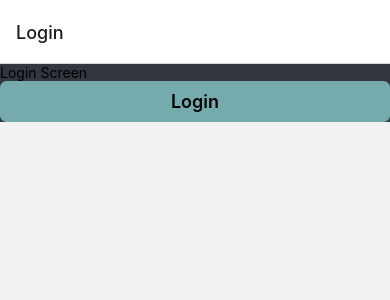
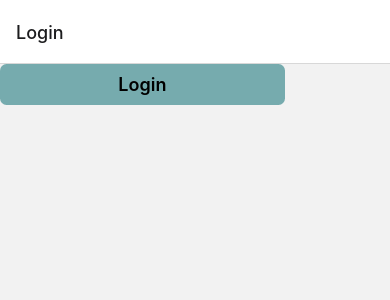
Before and after one commit to Nach0Zar/AppsDistribuidas-G8-Front, a React Native app: screen / in a window 390 px wide. Shown: the top 300 px of the page. Built offline with nearby package versions, Linux system fonts and the light colour scheme.

Commit message:
Add Custom Button and Profile Image components

```diff
--- a/app/ui/components/atoms/buttons/button/CustomButton.tsx
+++ b/app/ui/components/atoms/CustomButton.tsx
@@ -1,6 +1,6 @@
 import React from "react";
 import { Button, StyleSheet, TouchableHighlight, TouchableOpacity, View, Text} from "react-native";
-import { COLOR } from "../../../../styles/Theme";
+import { COLOR } from "../../styles/Theme";
 
 
 type Props = {
@@ -9,19 +9,15 @@ type Props = {
 }
 
 
-
-
-
 export const CustomButton = ({title, onPress} : Props) => {
     return(
-        <TouchableHighlight onPress={onPress}>
-            <View style={styles.button}>
+        <TouchableHighlight style={styles.button} onPress={onPress}>
+            <View>
                 <Text style={styles.text}>{title}</Text>
             </View>
         </TouchableHighlight>
     )
 }
-
 
 
 const styles = StyleSheet.create({
@@ -31,6 +27,7 @@ const styles = StyleSheet.create({
         alignItems : 'center',
         padding:10,
         borderRadius: 6.5,
+        width: '73%'
     },
     text:{
         fontWeight: "600",
--- /dev/null
+++ b/app/ui/components/atoms/ProfileImage.tsx
@@ -0,0 +1,36 @@
+import React from "react"
+import { Image, StyleSheet, Text, View } from "react-native"
+
+
+type Props = {
+    pictureUrl : string
+}
+
+export const ProfileImage = ({pictureUrl} : Props) => {
+
+    return(
+        <View style={styles.container}>
+            <Image
+            source={{uri: pictureUrl}}
+            style={styles.image}/>
+        </View>
+    )
+}
+
+
+const styles = StyleSheet.create({
+    image : {
+        borderRadius : 100,
+        flex: 1,
+        margin: 10
+    },
+    container : {
+        backgroundColor: 'black',
+        width: '50%',
+        flex: 5
+    }
+
+
+
+}
+)
--- /dev/null
+++ b/app/ui/components/molecules/ProfileInfo.tsx
@@ -0,0 +1,63 @@
+import { Image, StyleSheet, Text, TextInput, View } from "react-native"
+import React, { useState } from "react"
+import { ProfileImage } from "../atoms/ProfileImage";
+
+
+export const ProfileInfo = () => {
+    const [name, setName] = useState('');
+    const [surnname, setSurname] = useState('')
+
+
+
+    return (
+        <View style={styles.container}>
+            <Text style={styles.title}>Datos del usuario</Text>
+            <ProfileImage pictureUrl="https://t4.ftcdn.net/jpg/03/64/21/11/360_F_364211147_1qgLVxv1Tcq0Ohz3FawUfrtONzz8nq3e.jpg"/>
+            <TextInput
+                style={styles.textInput}
+                onChangeText={setName}
+                value={name}
+            />
+            <TextInput
+                style={styles.textInput}
+                onChangeText={setSurname}
+                value={surnname}
+            />
+            <TextInput
+                style={styles.textInput}
+                onChangeText={setSurname}
+                value={surnname}
+                editable={false}
+            />
+            <TextInput
+                style={styles.textInput}
+                onChangeText={setSurname}
+                value={surnname}
+            />
+        </View>
+    )
+
+
+}
+
+const styles = StyleSheet.create({
+    textInput: {
+        borderWidth: 1,
+        padding:10,
+        margin:5,
+        width : '70%',
+        flex: 1
+    },
+    container: {
+        backgroundColor : 'yellow',
+        alignItems: 'center',
+        height : '80%',
+        marginTop: 10
+    },
+    title: {
+        fontWeight: 'bold',
+        fontSize: 20
+    }
+
+
+})
--- a/app/ui/screens/LoginScreen.js
+++ b/app/ui/screens/LoginScreen.js
@@ -5,14 +5,13 @@ import { NavigationContainer, NavigatorScreenParams } from "@react-navigation/na
 import { NativeStackNavigationOptions, NativeStackScreenProps, createNativeStackNavigator } from "@react-navigation/native-stack";
 import { Routes } from "../../navigation/Routes";
 import { RootStackParamList } from "../../navigation/Navigation";
-import { CustomButton } from "../components/atoms/buttons/button/CustomButton";
+import { CustomButton } from "../components/atoms/CustomButton";
 
 
 export const LoginScreen = ({navigation}) => {
 
     return(
         <View style={Styles.container}>
-            <Text>Login Screen</Text>
             <CustomButton title="Login" onPress={() => navigation.navigate(Routes.ProfileInfoStack) }/>
         </View>
     )
@@ -22,7 +21,7 @@ export const LoginScreen = ({navigation}) => {
 
 const Styles = StyleSheet.create({
     container: {
-        backgroundColor : COLOR.primaryBackground
+
     }
 
 
--- a/app/ui/screens/ProfileInfoScreen.js
+++ b/app/ui/screens/ProfileInfoScreen.js
@@ -1,15 +1,59 @@
 import { NavigationContainer } from "@react-navigation/native"
 import React from "react"
-import { Button, Text, View } from "react-native"
+import { Button, StyleSheet, Text, TouchableHighlight, View } from "react-native"
 import { Routes } from "../../navigation/Routes"
+import { ProfileInfo } from "../components/molecules/ProfileInfo"
+import { CustomButton } from "../components/atoms/CustomButton"
 
 
-export const ProfileInfoScreen = ({navigation}) => {
 
-    return(
-        <View>
-            <Text>ProfileInfoScreen</Text>
-            <Button title="Guardar" onPress={() => navigation.navigate(Routes.HomeStack)}/>
+export const ProfileInfoScreen = ({ navigation }) => {
+
+    return (
+        <View style={styles.container}>
+            <View>
+                <TouchableHighlight style={styles.topButton}>
+                    <View>
+                        <Text style={styles.topButton.text}>Omitir por ahora</Text>
+                    </View>
+                </TouchableHighlight>
+            </View>
+            <View style={styles.profileContainer}>
+
+                    <ProfileInfo />
+
+            </View>
+            <View style={styles.buttonContainer}>
+                <CustomButton title="Guardar" />
+            </View>
         </View>
     )
 }
+
+const styles = StyleSheet.create({
+    container: {
+        backgroundColor: 'red',
+        flexDirection: 'column',
+        flex: 1
+    },
+    buttonContainer: {
+        backgroundColor: 'green',
+        flexDirection: 'row',
+        justifyContent: 'center',
+        alignItems: 'center',
+        flex: 1
+    },
+    profileContainer: {
+        backgroundColor: 'orange',
+
+        height: 'auto'
+    },
+    topButtonContainer: {
+
+    },
+    topButton:{
+        text: {
+
+        }
+    }
+})
```
Also changed, not shown: 35 other files (tests, documents, lock files or other folders).
